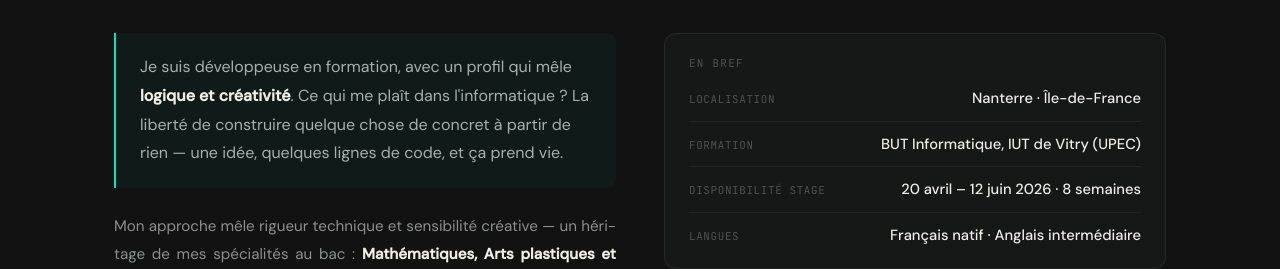
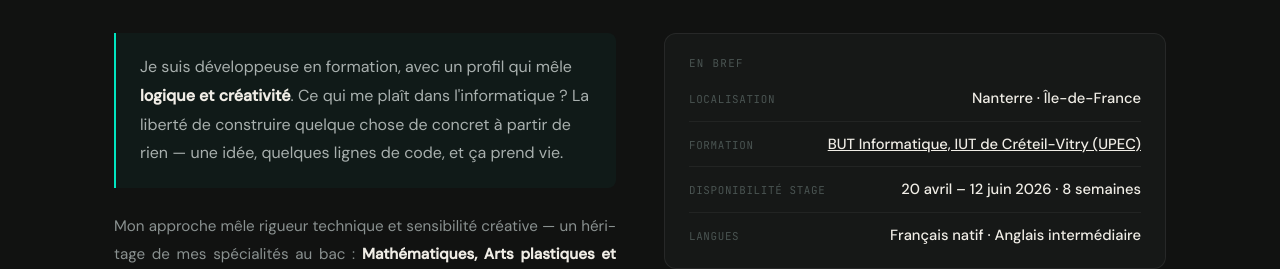
Before and after one commit to sahHanah44/Portfolio_Hanah_Sahmoune, a Next.js app in the folder mon-portfolio/: page / in a window 1280 px wide. Shown: the part 940-1209 px from the top of the page. Built offline with nearby package versions, Linux system fonts and the light colour scheme.

Commit message:
Ajout du lien vers mon ecole

```diff
--- a/mon-portfolio/src/composents/sections/About.tsx
+++ b/mon-portfolio/src/composents/sections/About.tsx
@@ -65,7 +65,14 @@ export default function About() {
               </li>
               <li className={styles.infoItem}>
                 <span className={styles.infoKey}>Formation</span>
-                <span className={styles.infoValue}>BUT Informatique, IUT de Vitry (UPEC)</span>
+               <a
+                  href="https://iut.u-pec.fr/formations/but-informatique-vitry"
+                  target="_blank"
+                  rel="noopener noreferrer"
+                  className={styles.infoValue}
+                >
+                  BUT Informatique, IUT de Créteil-Vitry (UPEC)
+                </a>
               </li>
               <li className={styles.infoItem}>
                 <span className={styles.infoKey}>Disponibilité stage</span>
```
